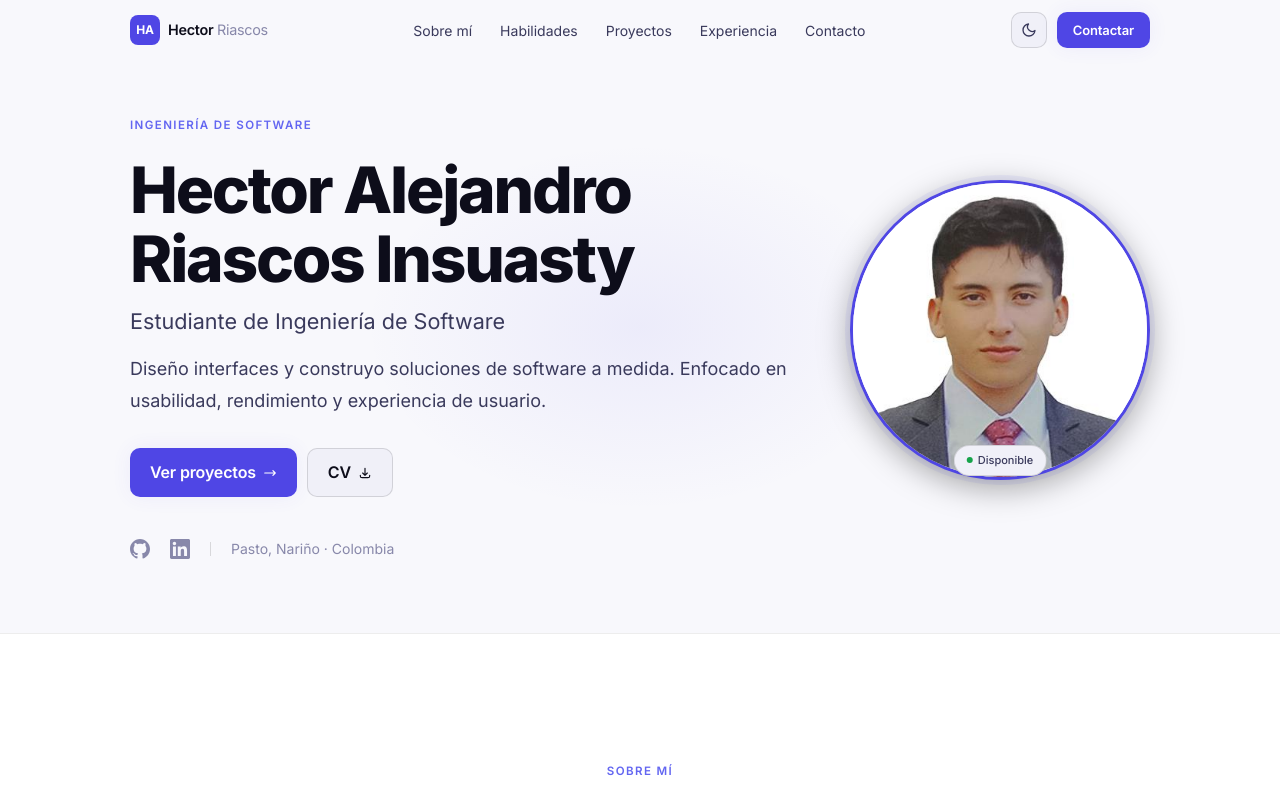
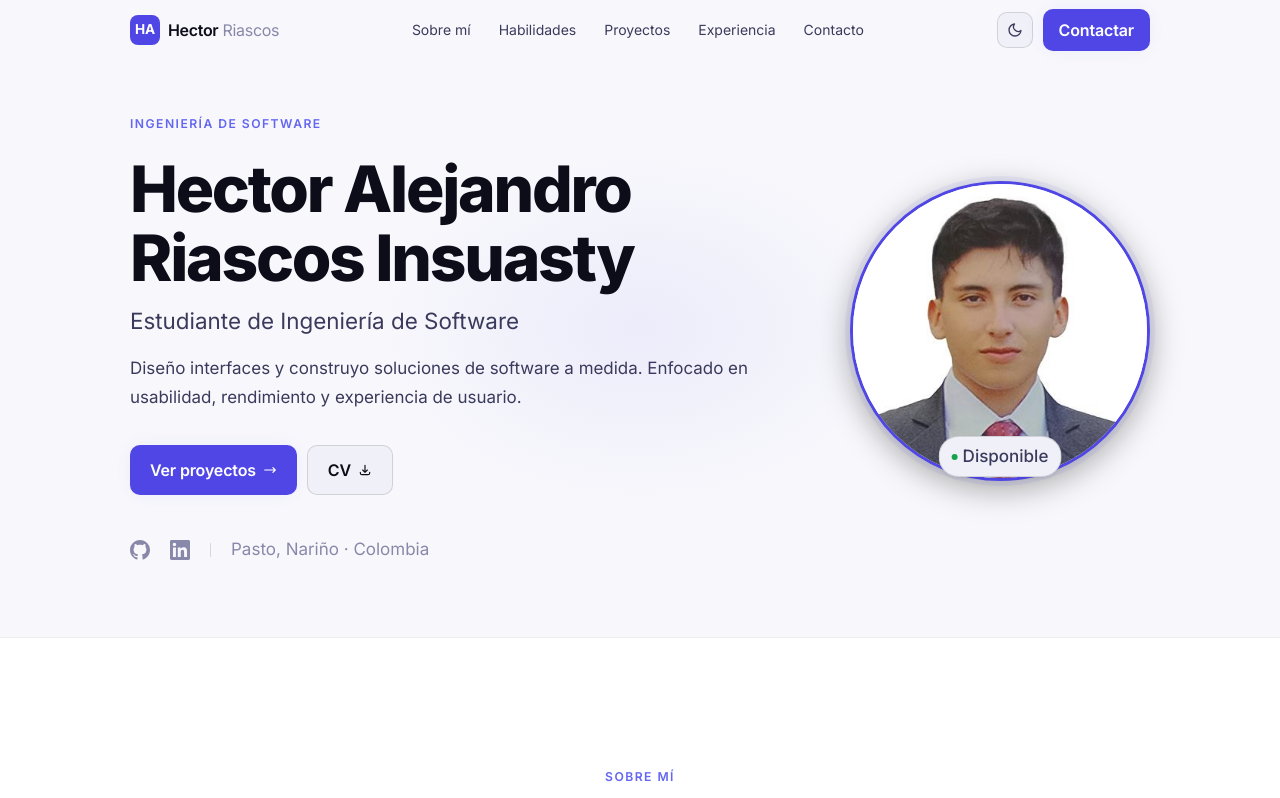
Before and after one commit to HectorARiascosI/Portafolio, a Next.js app: page / in a window 1280 px wide. Shown: the top 798 px of the page. Built offline with nearby package versions, Linux system fonts and the light colour scheme.

Commit message:
Tamaño de letra uniforme en todo el portafolio, sin excepciones

```diff
--- a/app/globals.css
+++ b/app/globals.css
@@ -81,8 +81,8 @@ body {
   background: var(--bg);
   color: var(--text-1);
   font-family: var(--font-inter), system-ui, sans-serif;
-  font-size: 18px;
-  line-height: 1.7;
+  font-size: 17px;
+  line-height: 1.75;
   overflow-x: hidden;
   min-width: 320px;
   transition: background 300ms ease, color 300ms ease;
@@ -136,14 +136,8 @@ body {
 /* ─────────────────────────────────────────
    TYPOGRAPHY
 ───────────────────────────────────────── */
-.t-display {
-  font-size: clamp(1.875rem, 8vw, 3.75rem);
-  font-weight: 700;
-  letter-spacing: -0.03em;
-  line-height: 1.1;
-  color: var(--text-1);
-}
 
+/* Título principal de sección */
 .t-heading {
   font-size: clamp(1.75rem, 3.5vw, 2.5rem);
   font-weight: 700;
@@ -152,46 +146,42 @@ body {
   color: var(--text-1);
 }
 
-.t-sub {
-  font-size: clamp(1rem, 2vw, 1.2rem);
-  font-weight: 400;
-  line-height: 1.6;
-  color: var(--text-2);
-}
-
+/* Párrafo — hereda 17px del body */
 .t-body {
   font-size: 1rem;
   line-height: 1.85;
   color: var(--text-2);
 }
 
+/* Etiqueta de sección encima del título */
 .t-label {
-  font-size: 0.722rem;
+  font-size: 0.76rem;
   font-weight: 600;
   letter-spacing: 0.12em;
   text-transform: uppercase;
   color: var(--accent-2);
 }
 
-.t-mono {
-  font-family: var(--font-jetbrains-mono), monospace;
-  font-size: 0.889rem;
-  color: var(--text-3);
-}
-
-/* Texto secundario (fechas, metadatos) */
+/* Metadatos: fechas, empresa, ubicación */
 .t-meta {
-  font-size: 0.889rem;
+  font-size: 0.94rem;
   color: var(--text-3);
   font-weight: 500;
 }
 
-/* Label de campo (formularios, listas de info) */
+/* Labels de formulario y listas de info */
 .t-field-label {
-  font-size: 0.722rem;
+  font-size: 0.76rem;
   font-weight: 600;
   letter-spacing: 0.08em;
   text-transform: uppercase;
+  color: var(--text-3);
+}
+
+/* Mono */
+.t-mono {
+  font-family: var(--font-jetbrains-mono), monospace;
+  font-size: 0.94rem;
   color: var(--text-3);
 }
 
@@ -245,12 +235,12 @@ body {
 .tag {
   display: inline-flex;
   align-items: center;
-  padding: 3px 10px;
+  padding: 4px 12px;
   border-radius: var(--radius-sm);
   background: var(--accent-bg);
   border: 1px solid var(--accent-border);
   color: var(--accent-2);
-  font-size: 0.75rem;
+  font-size: 0.88rem;
   font-weight: 500;
   white-space: nowrap;
 }
@@ -258,12 +248,12 @@ body {
 .tag-n {
   display: inline-flex;
   align-items: center;
-  padding: 3px 10px;
+  padding: 4px 12px;
   border-radius: var(--radius-sm);
   background: var(--surface-2);
   border: 1px solid var(--border);
   color: var(--text-2);
-  font-size: 0.75rem;
+  font-size: 0.88rem;
   font-weight: 500;
   white-space: nowrap;
 }
--- a/components/layout/Footer.jsx
+++ b/components/layout/Footer.jsx
@@ -3,7 +3,7 @@ export default function Footer({ name = 'Hector Alejandro Riascos Insuasty' }) {
   return (
     <footer style={{ background: 'var(--surface)', borderTop: '1px solid var(--border)', padding: '2rem 0' }}>
       <div className="container-custom" style={{ display: 'flex', flexWrap: 'wrap', alignItems: 'center', justifyContent: 'space-between', gap: '1rem' }}>
-        <p style={{ fontSize: '0.8125rem', color: 'var(--text-3)' }}>
+        <p style={{ color: 'var(--text-3)' }}>
           © {year} {name}
         </p>
         <nav aria-label="Footer">
@@ -15,7 +15,7 @@ export default function Footer({ name = 'Hector Alejandro Riascos Insuasty' }) {
               { href: '#contacto',    label: 'Contacto' },
             ].map(l => (
               <li key={l.href}>
-                <a href={l.href} className="link-dim" style={{ fontSize: '0.8125rem' }}>{l.label}</a>
+                <a href={l.href} className="link-dim">{l.label}</a>
               </li>
             ))}
           </ul>
--- a/components/layout/Navbar.jsx
+++ b/components/layout/Navbar.jsx
@@ -83,14 +83,14 @@ export default function Navbar({ name = 'Portfolio', links: navLinks = defaultLi
             width: '30px', height: '30px', borderRadius: '8px',
             background: 'var(--accent)', color: '#fff',
             display: 'flex', alignItems: 'center', justifyContent: 'center',
-            fontSize: '0.75rem', fontWeight: 700, letterSpacing: '-0.02em',
+            fontSize: '0.85rem', fontWeight: 700, letterSpacing: '-0.02em',
             flexShrink: 0,
           }}>
             {name.split(' ').map(w => w[0]).slice(0, 2).join('')}
           </span>
           {/* Nombre corto */}
           <span style={{
-            fontSize: '0.9rem', fontWeight: 600,
+            fontSize: '1rem', fontWeight: 600,
             color: 'var(--text-1)', letterSpacing: '-0.02em',
           }}>
             Hector
@@ -125,7 +125,7 @@ export default function Navbar({ name = 'Portfolio', links: navLinks = defaultLi
 
           {/* Desktop CTA */}
           {desktop && (
-            <a href="#contacto" className="btn btn-primary" style={{ fontSize: '0.8125rem', padding: '7px 16px' }}>
+            <a href="#contacto" className="btn btn-primary" style={{ padding: '7px 16px' }}>
               Contactar
             </a>
           )}
--- a/components/sections/Experience.jsx
+++ b/components/sections/Experience.jsx
@@ -61,7 +61,7 @@ export default function Experience({ experience }) {
                         }}>En curso</span>
                       )}
                     </div>
-                    <h3 style={{ fontSize: '1.1rem', fontWeight: 700, color: 'var(--text-1)', letterSpacing: '-0.01em', marginBottom: '3px' }}>
+                    <h3 style={{ fontSize: '1.06rem', fontWeight: 700, color: 'var(--text-1)', letterSpacing: '-0.01em', marginBottom: '3px' }}>
                       {item.role}
                     </h3>
                     <p style={{ color: 'var(--text-2)', fontWeight: 500 }}>
--- a/components/sections/Hero.jsx
+++ b/components/sections/Hero.jsx
@@ -60,7 +60,7 @@ export default function Hero({ profile = {} }) {
         boxShadow: 'var(--shadow-sm)',
       }}>
         <span style={{ width: '6px', height: '6px', borderRadius: '50%', background: 'var(--green)', display: 'block', flexShrink: 0 }} />
-        <span style={{ fontSize: '0.6875rem', color: 'var(--text-2)', fontWeight: 500 }}>Disponible</span>
+        <span style={{ color: 'var(--text-2)', fontWeight: 500 }}>Disponible</span>
       </div>
     </div>
   );
@@ -96,7 +96,7 @@ export default function Hero({ profile = {} }) {
 
             {/* Nombre — más grande y centrado en móvil */}
             <h1 className={cls('reveal', 'delay-2')} style={{
-              fontSize: 'clamp(2rem, 6vw, 4rem)',
+              fontSize: 'clamp(2.2rem, 6vw, 4rem)',
               fontWeight: 800, letterSpacing: '-0.035em', lineHeight: 1.08,
               color: 'var(--text-1)', marginBottom: '0.75rem',
             }}>
@@ -104,7 +104,7 @@ export default function Hero({ profile = {} }) {
             </h1>
 
             <p className={cls('reveal', 'delay-3')} style={{
-              fontSize: 'clamp(1.1rem, 2.5vw, 1.35rem)',
+              fontSize: 'clamp(1.15rem, 2.5vw, 1.4rem)',
               fontWeight: 400, color: 'var(--text-2)',
               marginBottom: '1rem', lineHeight: 1.5,
             }}>
@@ -112,7 +112,7 @@ export default function Hero({ profile = {} }) {
             </p>
 
             <p className={cls('reveal', 'delay-3')} style={{
-              fontSize: 'clamp(1rem, 1.8vw, 1.125rem)',
+              fontSize: '1.06rem',
               lineHeight: 1.75, color: 'var(--text-2)',
               marginBottom: '2rem',
             }}>
@@ -152,7 +152,7 @@ export default function Hero({ profile = {} }) {
               {location && (
                 <>
                   <span aria-hidden style={{ width: '1px', height: '14px', background: 'var(--border-2)' }} />
-                  <span style={{ fontSize: '0.875rem', color: 'var(--text-3)' }}>{location}</span>
+                  <span style={{ color: 'var(--text-3)' }}>{location}</span>
                 </>
               )}
             </div>
--- a/components/sections/Projects.jsx
+++ b/components/sections/Projects.jsx
@@ -44,7 +44,7 @@ export default function Projects({ projects = [] }) {
         {/* Otros proyectos */}
         {others.length > 0 && (
           <div className={`reveal ${visible ? 'visible' : ''} delay-2`} style={{ marginTop: '2.5rem' }}>
-            <p style={{ fontSize: '0.8125rem', fontWeight: 600, color: 'var(--text-3)', letterSpacing: '0.09em', textTransform: 'uppercase', marginBottom: '1.25rem' }}>
+            <p style={{ fontWeight: 600, color: 'var(--text-3)', letterSpacing: '0.09em', textTransform: 'uppercase', marginBottom: '1.25rem' }}>
               Otros proyectos
             </p>
             <div className="grid-projects-others" role="list">
```
Also changed, not shown: components/sections/Contact.jsx (+5 -5 lines), components/ui/ProjectCard.jsx (+10 -10 lines).
